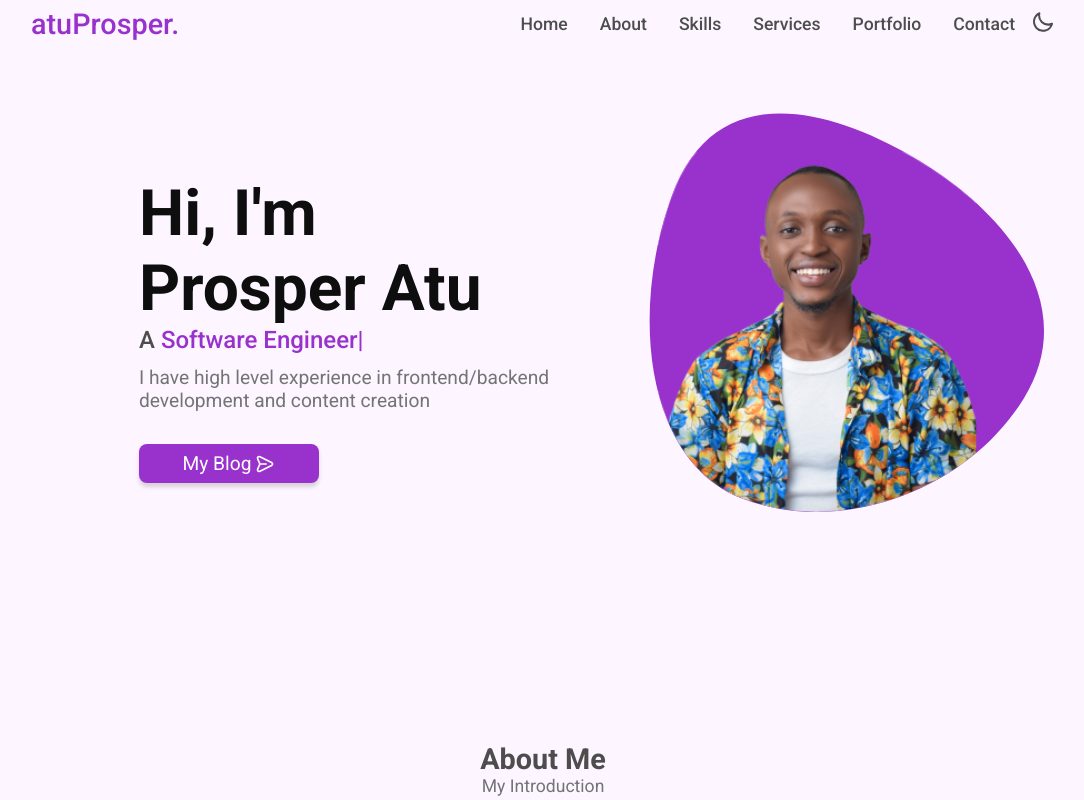
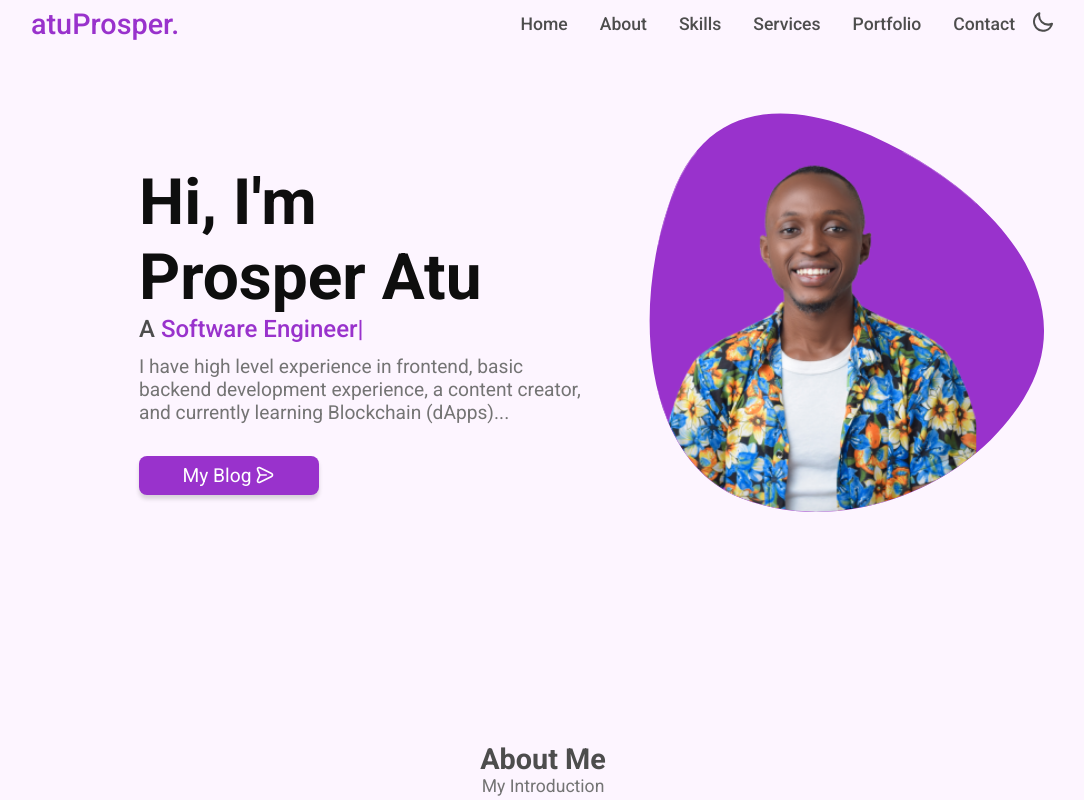
Before and after one commit to prosper74/My-React-Portfolio, a React (Create React App) app: page / in a window 1280 px wide. Shown: the top 800 px of the page, without its empty margins (97-1181 px from the left). Built offline with nearby package versions, Linux system fonts and the light colour scheme; some icons are missing.

Commit message:
updated me

```diff
--- a/src/pages/home/Home.jsx
+++ b/src/pages/home/Home.jsx
@@ -80,8 +80,9 @@ function Home({ themeIcon }) {
                 A <span ref={textRef}></span>
               </h3>
               <p className="description">
-                I have high level experience in frontend/backend development and
-                content creation
+                I have high level experience in frontend, basic backend
+                development experience, a content creator, and currently
+                learning Blockchain (dApps)...
               </p>
               <a
                 href="https://prosper-blog.netlify.app/"
```
